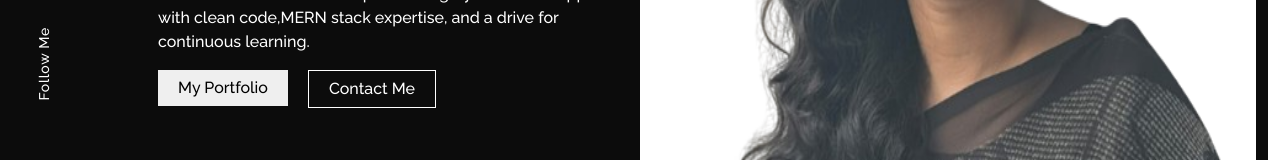
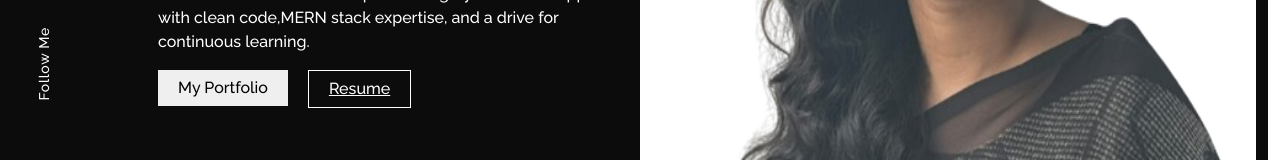
Before and after one commit to Eity2021/portfolio, a React (Create React App) app: page / in a window 1280 px wide. Shown: the part 412-572 px from the top of the page. Built offline with nearby package versions, Linux system fonts and the light colour scheme; a web font is replaced by a local one.

Commit message:
integrate home page portfolio & resume Link

```diff
--- a/src/components/Home/Home.js
+++ b/src/components/Home/Home.js
@@ -4,8 +4,13 @@ import homeLogo from "../../Assets/Profile_img.png";
 
 import Type from "./Type";
 import SocialMedia from "./socialMedia/SocialMedia";
+import { useNavigate } from "react-router";
+function Home() {
+    let navigate = useNavigate();
 
-function Home() {
+    const handlePortfolio = () => {
+      navigate('/project')
+    }
   return (
     <section>
       <Row style={{ height: "100vh", width: "100vw" , background:"#0c0c0c"}}>
@@ -43,8 +48,8 @@ function Home() {
                   </p>
                 </div>
                 <div style={{ display: 'flex', gap: '20px' }}>
-                  <div><button style={{ paddingLeft: '20px', paddingRight: '20px', paddingTop: '6px', paddingBottom: '6px', border: 'none', fontWeight: 'medium' }}>My Portfolio</button></div>
-                  <div><button style={{ paddingLeft: '20px', paddingRight: '20px', paddingTop: '6px', paddingBottom: '6px', border: '1px solid #fff', background: 'none', color: '#fff' }}>Contact Me</button></div>
+                  <div><button style={{ paddingLeft: '20px', paddingRight: '20px', paddingTop: '6px', paddingBottom: '6px', border: 'none', fontWeight: 'medium' }} onClick={handlePortfolio}>My Portfolio</button></div>
+                  <div><button style={{ paddingLeft: '20px', paddingRight: '20px', paddingTop: '6px', paddingBottom: '6px', border: '1px solid #fff', background: 'none', color: '#fff' }}>  <a style={{color: '#fff'}} href="https://drive.google.com/file/d/1EkoJeULmjJwzpFoBH84gkA8HdBSnArGb/view?usp=sharing" target="_blank">Resume</a></button></div>
                 </div>
               </div>
             </div>
--- a/src/components/Projects/modal.css
+++ b/src/components/Projects/modal.css
@@ -12,7 +12,7 @@
 }
 
 .modal-content {
-  /* background: white; */
+  background: white;
   color:#333;
   padding: 20px;
   border-radius: 8px;
```
Also changed, not shown: src/App.js (+4 -4 lines).
